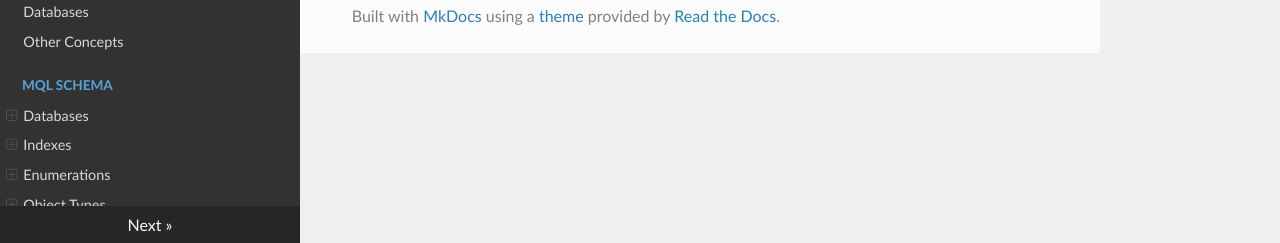
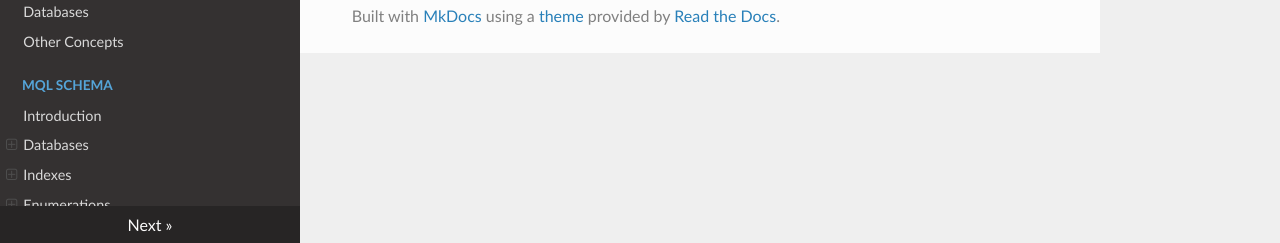
Before and after one commit to emdros/docs-emdros, an MkDocs documentation site: the page built from doc/markdown/mqlref/docs/index.md, in a window 1280 px wide. Shown: the part 654-897 px from the top of the page. Built offline with MkDocs 1.6.1, drawn with Linux system fonts in a browser that asks for light colours; nearby versions of some CDN libraries; old or Windows-style settings are respelled for this version of MkDocs; some of the changed lines change nothing that is shown.

Commit message:
More pages.

```diff
--- a/doc/markdown/mqlref/mkdocs.yml
+++ b/doc/markdown/mqlref/mkdocs.yml
@@ -29,6 +29,7 @@
          - Databases: emdf/databases.md
          - Other Concepts: emdf/otherconcepts.md
     - MQL schema:
+         - Introduction: mql/schema/index.md
          - Databases:
                - CREATE DATABASE: mql/schema/databases/createdatabase.md
                - INITIALIZE DATABASE: mql/schema/databases/initializedatabase.md
@@ -52,6 +53,7 @@
                - SELECT OBJECT TYPES: mql/schema/objecttypes/selectobjecttypes.md
                - SELECT FEATURES: mql/schema/objecttypes/selectfeatures.md
     - MQL Data:
+         - Introduction: mql/data/index.md
          - Objects:
                - CREATE OBJECTS WITH OBJECT TYPE: mql/data/objects/createobjectswithobjecttype.md
                - CREATE OBJECT FROM MONADS: mql/data/objects/createobjectfrommonads.md
@@ -79,6 +81,7 @@
                - SELECT MIN_M: mql/data/globaldata/selectminm.md
                - SELECT MAX_M: mql/data/globaldata/selectmaxm.md
     - MQL Meta Statements:
+         - Introduction: mql/meta/index.md
          - Transactions:
                - BEGIN TRANSACTION: mql/meta/begintransaction.md
                - COMMIT TRANSACTION: mql/meta/committransaction.md
@@ -112,6 +115,7 @@
          - About MQL Reference Guide: about/index.md
          - Contributing: about/contributing.md
          - License: about/license.md
+         - Other Licenses: about/otherlicenses.md
 
 copyright: Copyright &copy; 2019 <a href="https://emdros.org/">Sandborg-Petersen Holding ApS</a>.
 #google_analytics: ['UA-XXX', 'progref.emdros.com']
```
Also changed, not shown: doc/markdown/mqlref/docs/about/otherlicenses.md (added), doc/markdown/mqlref/docs/mql/data/index.md (added), doc/markdown/mqlref/docs/mql/meta/index.md (added), doc/markdown/mqlref/docs/mql/schema/index.md (added).
